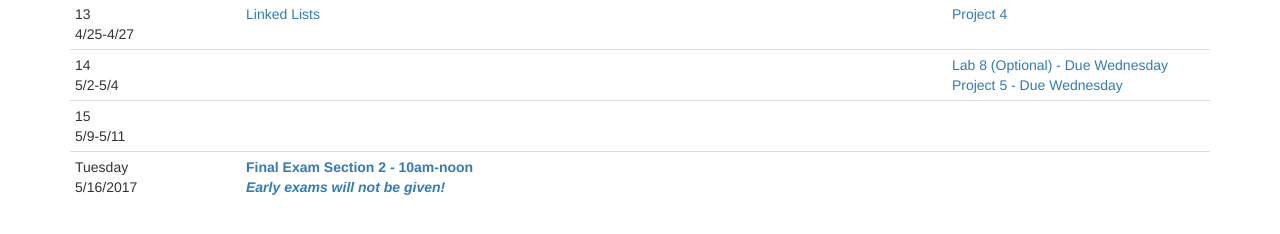
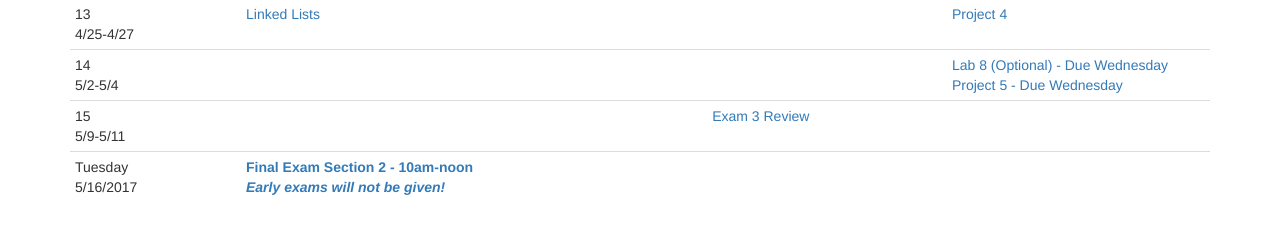
Before and after one commit to CS514-F17/cs514-f17.github.io, a Jekyll site: the page built from schedule.html, in a window 1280 px wide and 900 px high, scrolled down 757 px. Shown: the part 658-892 px from the top of the window. Built offline with Jekyll 4.4.1, drawn with Linux system fonts in a browser that asks for light colours.

Commit message:
add link to exam 3 review

```diff
--- a/schedule.html
+++ b/schedule.html
@@ -225,6 +225,7 @@
 			<td>
 			</td>
 			<td>
+				<a href="https://github.com/CS112-S17/notes/blob/master/exam3review.md">Exam 3 Review</a><br/>
 			</td>
 			<td></td>
 		</tr>
```
